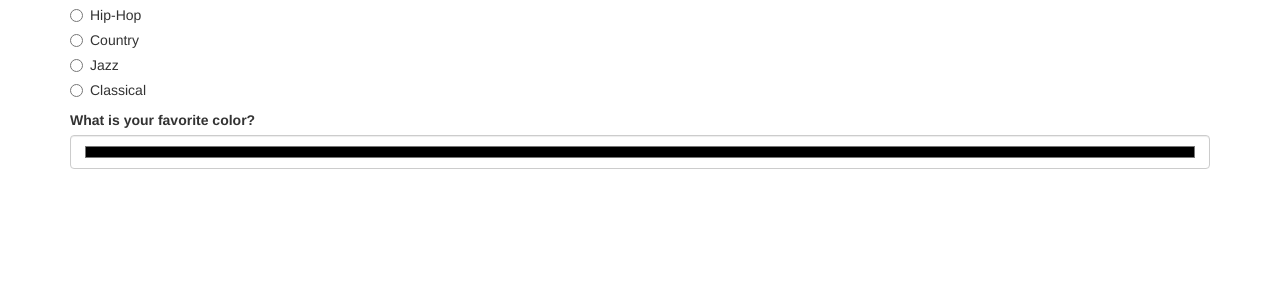
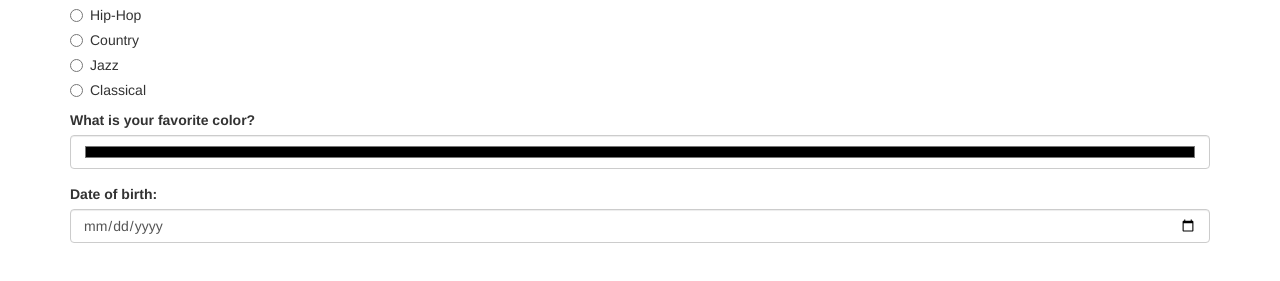
Before and after one commit to jakeruleaux-zz/survey, a plain HTML site: page index.html in a window 1280 px wide. Shown: the part 311-592 px from the top of the page. Drawn offline with Linux system fonts and the light colour scheme.

Commit message:
add dob input panel to html and js

```diff
--- a/index.html
+++ b/index.html
@@ -56,6 +56,11 @@
         <label for="color">What is your favorite color?</label>
         <input id="color" class="form-control" type="color">
       </div>
+      <div class="form-group">
+        <label for="born">Date of birth:</label>
+        <input id="born" class="form-control" type="date">
+      </div>
+
     </div>
   </body>
 </html>
--- a/js/scripts.js
+++ b/js/scripts.js
@@ -10,4 +10,5 @@ $(document).ready(function() {
 
   var music = $("input:radio[name=music]:checked").val();
   var favoriteColor = $("#color").val();
+  var dob = $("#born").val();
 });
```
